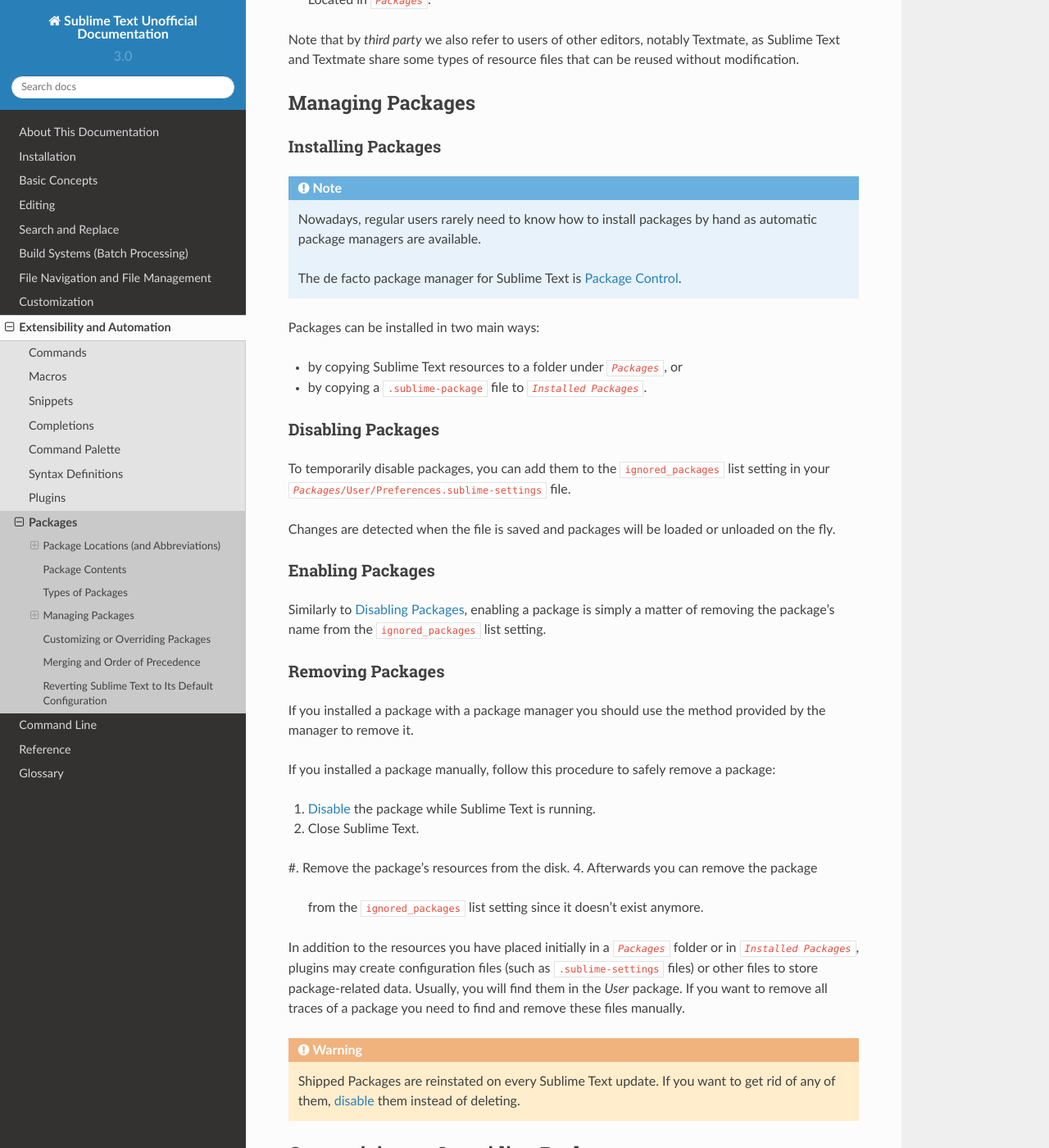
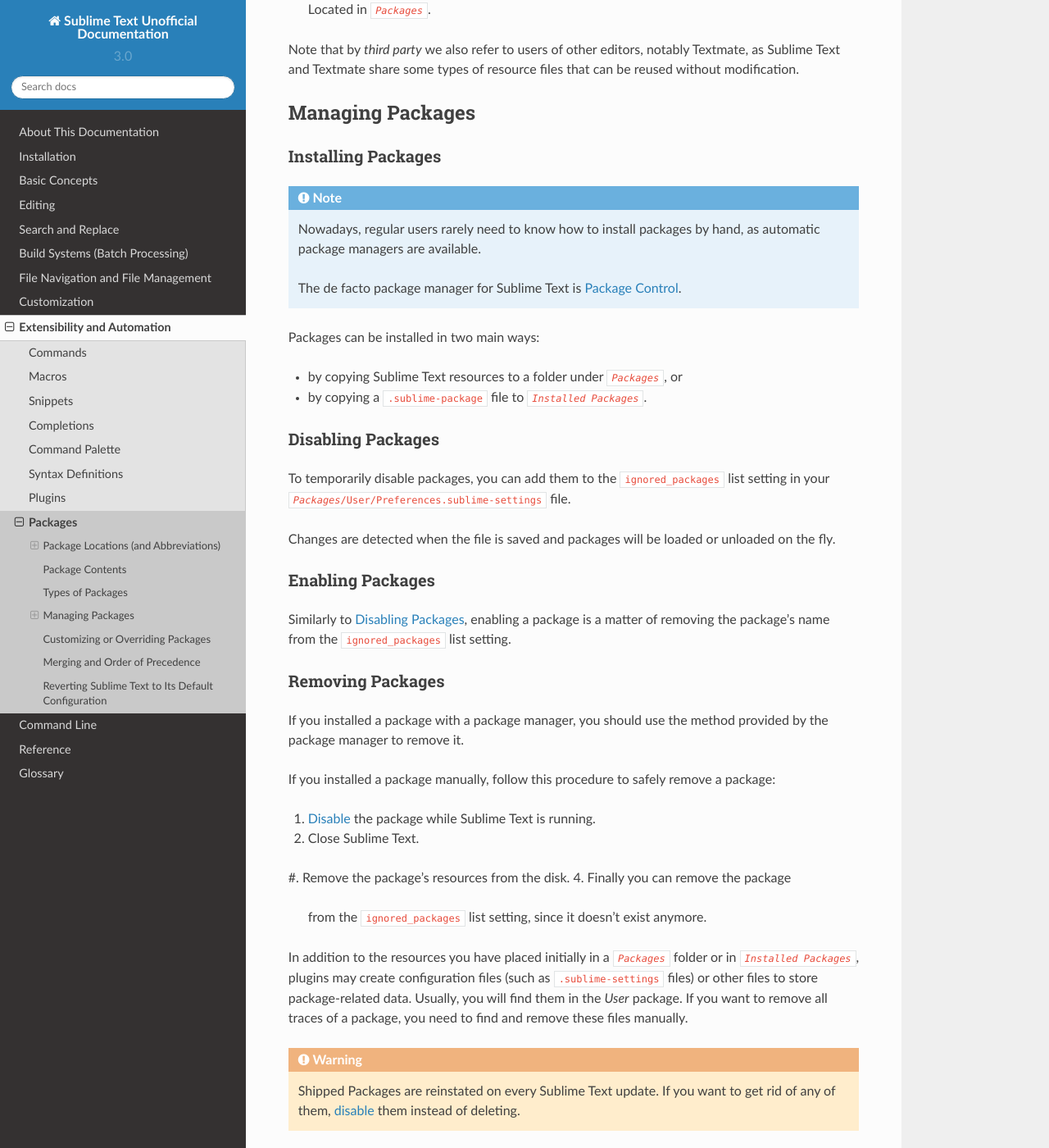
Before and after one commit to guillermooo/sublime-undocs, a Sphinx documentation site: the page built from source/extensibility/packages.rst, in a window 1280 px wide and 1400 px high, scrolled down 3029 px. Shown: the whole window at 82% size. Built offline with Sphinx 7.4.7 and the Read the Docs theme 2.0.0, drawn with Linux system fonts in a browser that asks for light colours; some of the changed text lies outside the part shown.

Commit message:
More feedback from #157

```diff
--- a/source/extensibility/packages.rst
+++ b/source/extensibility/packages.rst
@@ -115,7 +116,7 @@
    **default packages**
       A set of packages
       that Sublime Text ships with.
-      Some of these packages are :term:`core packages`
+      Some of these packages are :term:`core packages`,
       while others enhance Sublime Text
       to support common programming languages out of the box.
 
@@ -200,7 +201,7 @@
 
    Nowadays, regular users
    rarely need to know
-   how to install packages by hand
+   how to install packages by hand,
    as automatic package managers
    are available.
 
@@ -236,15 +237,15 @@
 *****************
 
 Similarly to :ref:`disabling-packages`,
-enabling a package is simply a matter of
+enabling a package is a matter of
 removing the package's name from the ``ignored_packages`` list setting.
 
 
 Removing Packages
 *****************
 
-If you installed a package with a package manager
-you should use the method provided by the manager
+If you installed a package with a package manager,
+you should use the method provided by the package manager
 to remove it.
 
 If you installed a package manually,
@@ -254,8 +255,8 @@
    while Sublime Text is running.
 #. Close Sublime Text.
 #. Remove the package's resources from the disk.
-4. Afterwards you can remove the package
-   from the ``ignored_packages`` list setting
+4. Finally you can remove the package
+   from the ``ignored_packages`` list setting,
    since it doesn't exist anymore.
 
 In addition to the resources
@@ -265,7 +266,7 @@
 (such as ``.sublime-settings`` files)
 or other files to store package-related data.
 Usually, you will find them in the *User* package.
-If you want to remove all traces of a package
+If you want to remove all traces of a package,
 you need to find and remove these files manually.
 
 .. warning::
@@ -322,8 +323,8 @@
 Merging and Order of Precedence
 ===============================
 
-Package precedence is important for merging certain resources
-(for example ``.sublime-keymap`` and ``.sublime-settings`` files)
+Package precedence is important for merging certain resources,
+for example, ``.sublime-keymap`` and ``.sublime-settings`` files,
 or loading plugins (``.py``).
 
 If an :term:`override package <override packages>` exists
@@ -356,7 +357,7 @@
 so you'll lose all your installed packages.
 
 Always make sure to back up your data
-before taking an extreme measure like this one.
+before taking an extreme measure like this one!
 
 Reverting Sublime Text to a fresh state
 solves many problems
```
Also changed, not shown: other parts of source/extensibility/packages.rst (+13 -12 lines).
